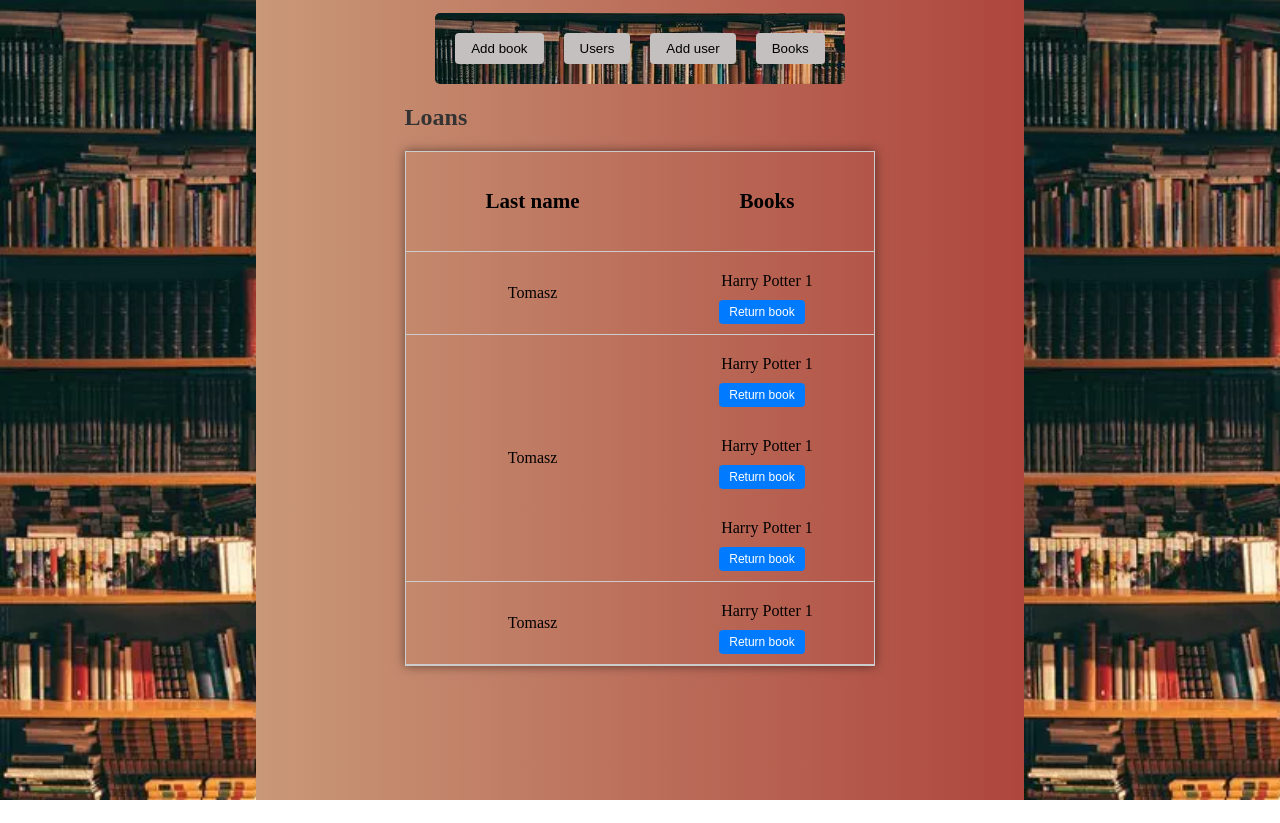
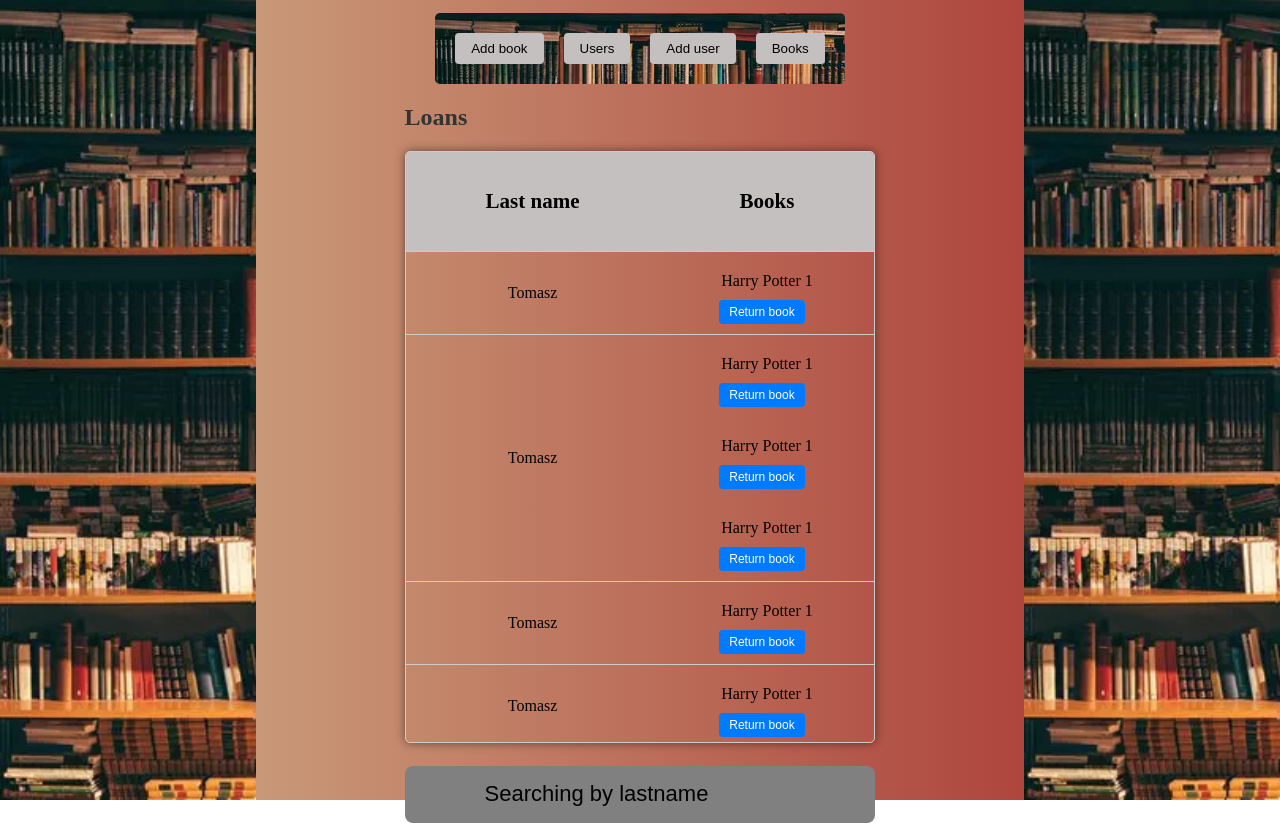
Before and after one commit to TomaszHamerla/BookLendApp-React, a React (Vite) app: page / in a window 1280 px wide. Both pictures are taken after a click on the button "Loans". Before the commit the page ends 800 px from the top, so only its background shows below. Built offline with nearby package versions, Linux system fonts and the light colour scheme; no server answers.

Commit message:
position sticky to titles table

```diff
--- a/src/components/losns/Loans.css
+++ b/src/components/losns/Loans.css
@@ -1,14 +1,19 @@
 .loanTable {
   border: 1px solid #ccc;
+  border-radius: 5px;
   box-shadow: 0 0 10px rgba(0, 0, 0, 0.5);
   width: auto;
-  display: table;
+  /* display: table; */
+  overflow-y: auto;
+  max-height: 590px;
 }
-
 .titleTable {
   box-sizing: border-box;
   font-size: 14px;
   display: table-header-group;
+  position: sticky;
+  top: 0;
+  background-color: #c5c0c0;
 }
 
 .dataTable {
@@ -50,3 +55,24 @@
 .dataTable button:hover {
   background-color: #0056b3;
 }
+.inputDiv {
+  display: flex;
+  height: 80px;
+}
+.loansInput {
+  margin-top: 5%;
+  border-radius: 8px;
+  width: 100%;
+  outline: none;
+  border: none;
+  background: grey;
+  color: black;
+  font-size: 22px;
+  cursor: pointer;
+  padding-left: 40px;
+}
+.loansInput::placeholder {
+  color: black;
+  font-size: 22px;
+  padding-left: 40px;
+}
--- a/src/components/losns/Loans.jsx
+++ b/src/components/losns/Loans.jsx
@@ -51,6 +51,40 @@ export const Loans = () => {
             </div>
           </div>
         </div>
+        <div className="dataTable">
+          <div className="title">Tomasz</div>
+          <div className="books">
+            <div className="data">
+              <div>Harry Potter 1</div>
+              <button>Return book</button>
+            </div>
+          </div>
+        </div>
+        <div className="dataTable">
+          <div className="title">Tomasz</div>
+          <div className="books">
+            <div className="data">
+              <div>Harry Potter 1</div>
+              <button>Return book</button>
+            </div>
+          </div>
+        </div>
+        <div className="dataTable">
+          <div className="title">Tomasz</div>
+          <div className="books">
+            <div className="data">
+              <div>Harry Potter 1</div>
+              <button>Return book</button>
+            </div>
+          </div>
+        </div>
+      </div>
+      <div className="inputDiv">
+        <input
+          type="text"
+          className="loansInput"
+          placeholder="Searching by lastname"
+        />
       </div>
     </div>
   );
```
